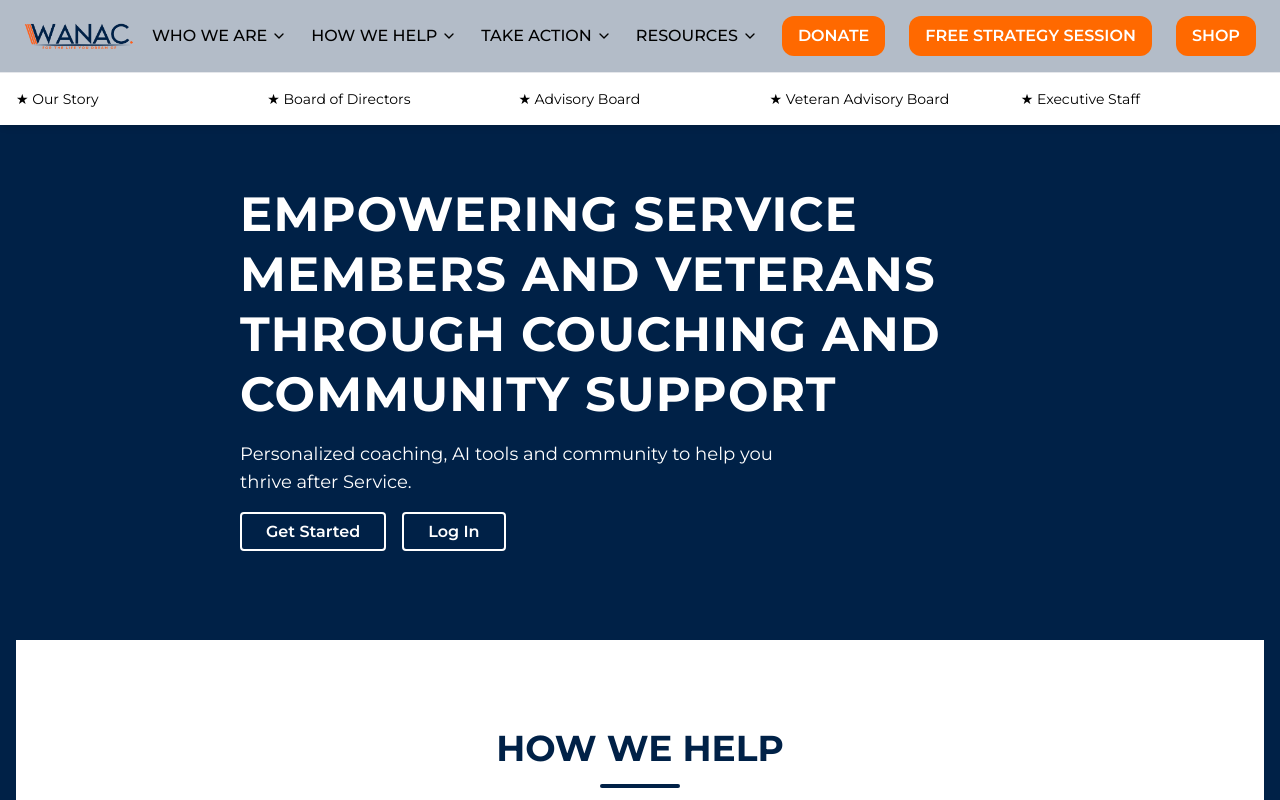
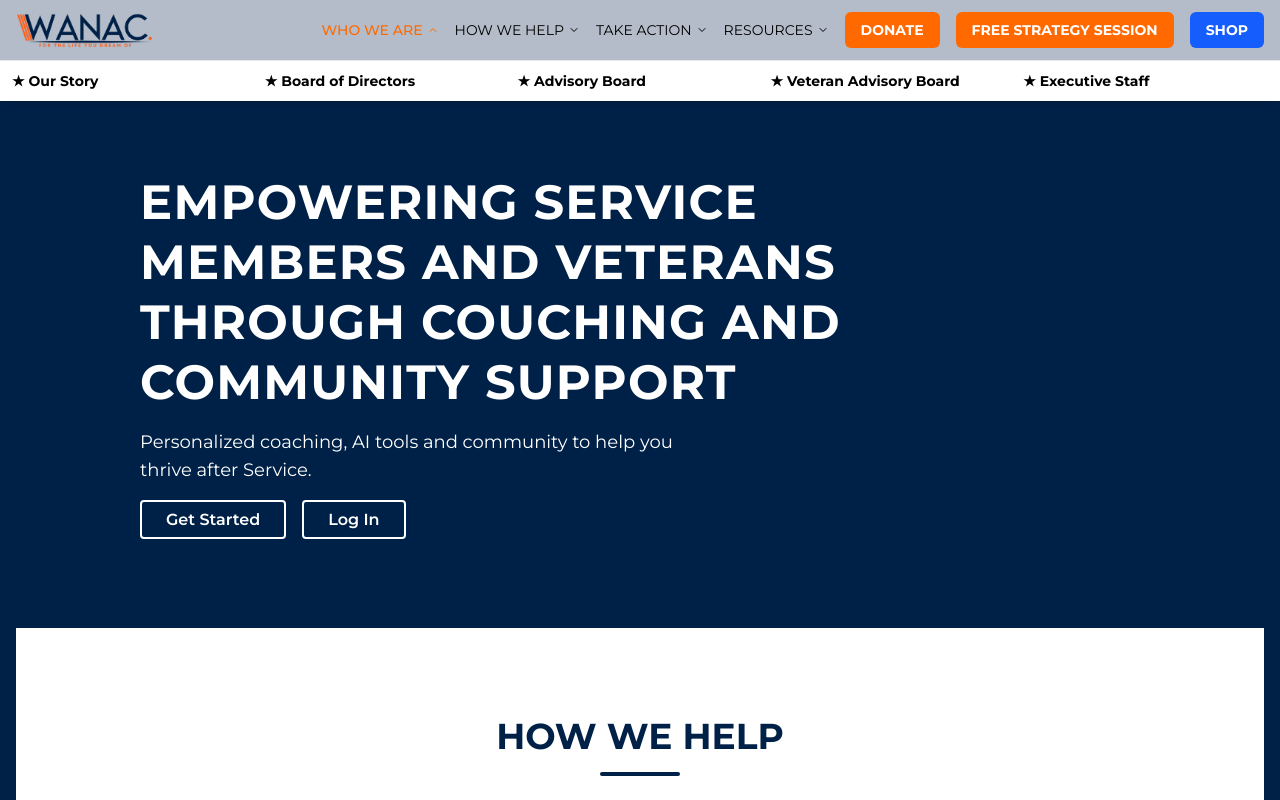
Before and after one commit to ianfranko/wanac-platform, a Next.js app: page / in a window 1280 px wide. Both pictures are taken after a click on the button "WHO WE ARE". Shown: the top 800 px of the page. Built offline with nearby package versions, Linux system fonts and the light colour scheme.

Commit message:
Removed all the admin dashboard menu items   with '#' will be ignored, and an empty message aborts the commit.

```diff
--- a/components/Navbar.jsx
+++ b/components/Navbar.jsx
@@ -4,7 +4,8 @@ import Link from "next/link";
 import { useState, useEffect, useRef } from "react";
 import { ChevronDown, Menu } from "lucide-react";
 import Image from "next/image";
-import { usePathname } from "next/navigation";
+import { usePathname, useRouter } from "next/navigation";
+
 
 export default function Navbar({ hideNavbar = false }) {
   const [activeDropdown, setActiveDropdown] = useState(null);
@@ -12,6 +13,7 @@ export default function Navbar({ hideNavbar = false }) {
   const dropdownRef = useRef(null);
   const navRef = useRef(null);
   const pathname = usePathname();
+  const router = useRouter();
 
   // List of paths where the navbar should be hidden
   const navbarExcludedPaths = [
@@ -64,6 +66,12 @@ export default function Navbar({ hideNavbar = false }) {
     }
   };
 
+  // Function to handle navigation
+  const handleNavigation = (href) => {
+    setActiveDropdown(null); // Close dropdown
+    window.location.href = href; // Navigate using window.location for direct navigation
+  };
+
   useEffect(() => {
     document.addEventListener("mousedown", handleClickOutside);
     return () => document.removeEventListener("mousedown", handleClickOutside);
@@ -114,18 +122,18 @@ export default function Navbar({ hideNavbar = false }) {
   return (
     <nav
       ref={navRef}
-      className="bg-white/70 backdrop-blur-md shadow-md py-4 px-6 sticky top-0 z-50 transition duration-300"
+      className="bg-white/70 text-sm backdrop-blur-md shadow-md py-3 px-4 sticky top-0 z-50 transition duration-300"
       role="navigation"
       aria-label="Main navigation"
     >
       <div className="flex justify-between items-center max-w-7xl mx-auto">
-        <div className="text-2xl font-extrabold">
-          <Link href="/" aria-label="WANAC Home">
+        <div className="flex items-center">
+          <Link href="/homepage" aria-label="WANAC Home">
             <Image
               src="/WANAC N 8 Old Glory.png"
               alt="WANAC Logo"
-              width={120}
-              height={40}
+              width={150}
+              height={50}
               priority
               className="object-contain"
             />
@@ -134,7 +142,7 @@ export default function Navbar({ hideNavbar = false }) {
 
         {/* Desktop Menu */}
         <nav
-          className="hidden md:flex space-x-6 items-center relative"
+          className="hidden md:flex space-x-4 items-center relative"
           ref={dropdownRef}
           aria-label="Desktop navigation"
         >
@@ -142,11 +150,13 @@ export default function Navbar({ hideNavbar = false }) {
             <button
               onClick={() => toggleDropdown("are")}
               onKeyDown={(e) => handleKeyDown(e, "are")}
-              className="flex items-center text-black font-medium hover:text-orange-500 transition duration-300"
+              className={`flex items-center text-sm hover:text-orange-500 transition duration-500 ${
+                activeDropdown === "are" ? "text-orange-500 font-medium" : "text-black"
+              }`}
               aria-expanded={activeDropdown === "are"}
               aria-haspopup="true"
             >
-              WHO WE ARE<ChevronDown className="ml-1 w-4 h-4" aria-hidden="true" />
+              WHO WE ARE<ChevronDown className={`ml-1 w-3 h-3 transition-transform duration-500 ${activeDropdown === "are" ? "rotate-180" : ""}`} aria-hidden="true" />
             </button>
           </div>
 
@@ -154,11 +164,13 @@ export default function Navbar({ hideNavbar = false }) {
             <button
               onClick={() => toggleDropdown("help")}
               onKeyDown={(e) => handleKeyDown(e, "help")}
-              className="flex items-center text-black font-medium hover:text-orange-500 transition duration-300"
+              className={`flex items-center text-sm hover:text-orange-500 transition duration-500 ${
+                activeDropdown === "help" ? "text-orange-500 font-medium" : "text-black"
+              }`}
               aria-expanded={activeDropdown === "help"}
               aria-haspopup="true"
             >
-              HOW WE HELP <ChevronDown className="ml-1 w-4 h-4" aria-hidden="true" />
+              HOW WE HELP <ChevronDown className={`ml-1 w-3 h-3 transition-transform duration-500 ${activeDropdown === "help" ? "rotate-180" : ""}`} aria-hidden="true" />
             </button>
           </div>
 
@@ -166,11 +178,13 @@ export default function Navbar({ hideNavbar = false }) {
             <button
               onClick={() => toggleDropdown("action")}
               onKeyDown={(e) => handleKeyDown(e, "action")}
-              className="flex items-center text-black font-medium hover:text-orange-500 transition duration-300"
+              className={`flex items-center text-sm font hover:text-orange-500 transition duration-500 ${
+                activeDropdown === "action" ? "text-orange-500 font-medium" : "text-black"
+              }`}
               aria-expanded={activeDropdown === "action"}
               aria-haspopup="true"
             >
-              TAKE ACTION <ChevronDown className="ml-1 w-4 h-4" aria-hidden="true" />
+              TAKE ACTION <ChevronDown className={`ml-1 w-3 h-3 transition-transform duration-500 ${activeDropdown === "action" ? "rotate-180" : ""}`} aria-hidden="true" />
             </button>
           </div>
 
@@ -178,29 +192,31 @@ export default function Navbar({ hideNavbar = false }) {
             <button
               onClick={() => toggleDropdown("resources")}
               onKeyDown={(e) => handleKeyDown(e, "resources")}
-              className="flex items-center text-black font-medium hover:text-orange-500 transition duration-300"
+              className={`flex items-center text-sm font hover:text-orange-500 transition duration-500 ${
+                activeDropdown === "resources" ? "text-orange-500 font-medium" : "text-black"
+              }`}
               aria-expanded={activeDropdown === "resources"}
               aria-haspopup="true"
             >
-              RESOURCES <ChevronDown className="ml-1 w-4 h-4" aria-hidden="true" />
+              RESOURCES <ChevronDown className={`ml-1 w-3 h-3 transition-transform duration-500 ${activeDropdown === "resources" ? "rotate-180" : ""}`} aria-hidden="true" />
             </button>
           </div>
 
           <Link
             href="/donate"
-            className="bg-orange-500 text-white px-4 py-2 rounded-xl font-semibold hover:bg-orange-600 transition duration-300"
+            className="bg-orange-500 text-white text-sm font-bold px-4 py-2 rounded-md hover:bg-orange-600 transition duration-300"
           >
             DONATE
           </Link>
           <Link
             href="/strategy"
-            className="bg-orange-500 text-white px-4 py-2 rounded-xl font-semibold hover:bg-orange-600 transition duration-300"
+            className="bg-orange-500 text-white text-sm font-bold px-4 py-2 rounded-md hover:bg-orange-600 transition duration-300"
           >
             FREE STRATEGY SESSION
           </Link>
           <Link
             href="/workshops"
-            className="bg-orange-500 text-white px-4 py-2 rounded-xl font-semibold hover:bg-orange-600 transition duration-300"
+            className="bg-blue-600 text-white text-sm font-bold px-4 py-2 rounded-md hover:bg-blue-700 transition duration-300"
           >
             SHOP
           </Link>
@@ -212,163 +228,258 @@ export default function Navbar({ hideNavbar = false }) {
             onClick={() => setIsMobileMenuOpen(!isMobileMenuOpen)}
             aria-expanded={isMobileMenuOpen}
             aria-label="Toggle mobile menu"
-            className="p-2"
+            className="p-1.5"
           >
-            <Menu className="w-6 h-6 text-black" aria-hidden="true" />
+            <Menu className="w-5 h-5 text-black" aria-hidden="true" />
           </button>
         </div>
       </div>
 
       {/* Full-width Dropdowns */}
       <div
-        className={`absolute left-0 top-full w-screen bg-white backdrop-blur-md border-t border-gray-200 shadow-md z-40 transition-all duration-300 ease-in-out transform ${
+        className={`absolute left-0 top-full w-screen bg-white backdrop-blur-md border-t border-gray-200 shadow-md z-40 transition-all duration-700 ease-in-out transform ${
           activeDropdown === "are" ? "opacity-100 translate-y-0" : "opacity-0 -translate-y-2 pointer-events-none"
         }`}
         role="menu"
       >
-        <div className="max-w-7xl mx-auto px-4 py-3 grid grid-cols-2 md:grid-cols-5 gap-x-2 gap-y-1 text-black">
-          <Link href="/ourstory" className="text-sm hover:text-orange-500 whitespace-nowrap py-1 transition duration-300" role="menuitem">
+        <div className="max-w-7xl mx-auto px-3 py-2 grid grid-cols-2 md:grid-cols-5 gap-x-2 gap-y-1 text-black">
+          <a
+            href="/ourstory"
+            onClick={() => handleNavigation("/ourstory")}
+            className="text-sm font-bold hover:text-orange-500 whitespace-nowrap py-0.5 transition duration-300 cursor-pointer"
+            role="menuitem"
+          >
             ★ Our Story
-          </Link>
-          <Link href="/ourstory" className="text-sm hover:text-orange-500 whitespace-nowrap py-1 transition duration-300" role="menuitem">
+          </a>
+          <a
+            href="/ourstory"
+            onClick={() => handleNavigation("/ourstory")}
+            className="text-sm font-bold hover:text-orange-500 whitespace-nowrap py-0.5 transition duration-300 cursor-pointer"
+            role="menuitem"
+          >
             ★ Board of Directors
-          </Link>
-          <Link href="/ourstory" className="text-sm hover:text-orange-500 whitespace-nowrap py-1 transition duration-300" role="menuitem">
+          </a>
+          <a
+            href="/ourstory"
+            onClick={() => handleNavigation("/ourstory")}
+            className="text-sm font-bold hover:text-orange-500 whitespace-nowrap py-0.5 transition duration-300 cursor-pointer"
+            role="menuitem"
+          >
             ★ Advisory Board
-          </Link>
-          <Link href="/ourstory" className="text-sm hover:text-orange-500 whitespace-nowrap py-1 transition duration-300" role="menuitem">
+          </a>
+          <a
+            href="/ourstory"
+            onClick={() => handleNavigation("/ourstory")}
+            className="text-sm font-bold hover:text-orange-500 whitespace-nowrap py-0.5 transition duration-300 cursor-pointer"
+            role="menuitem"
+          >
             ★ Veteran Advisory Board
-          </Link>
-          <Link href="/ourstory" className="text-sm hover:text-orange-500 whitespace-nowrap py-1 transition duration-300" role="menuitem">
+          </a>
+          <a
+            href="/ourstory"
+            onClick={() => handleNavigation("/ourstory")}
+            className="text-sm font-bold hover:text-orange-500 whitespace-nowrap py-0.5 transition duration-300 cursor-pointer"
+            role="menuitem"
+          >
             ★ Executive Staff
-          </Link>
+          </a>
         </div>
       </div>
 
       <div
-        className={`absolute left-0 top-full w-screen bg-white backdrop-blur-md border-t border-gray-200 shadow-md z-40 transition-all duration-300 ease-in-out transform ${
+        className={`absolute left-0 top-full w-screen bg-white backdrop-blur-md border-t border-gray-200 shadow-md z-40 transition-all duration-700 ease-in-out transform ${
           activeDropdown === "help" ? "opacity-100 translate-y-0" : "opacity-0 -translate-y-2 pointer-events-none"
         }`}
         role="menu"
       >
-        <div className="max-w-7xl mx-auto px-4 py-3 grid grid-cols-2 md:grid-cols-5 gap-x-2 gap-y-1 text-black">
-          <Link href="/howwehelp" className="text-sm hover:text-orange-500 whitespace-nowrap py-1 transition duration-300" role="menuitem">
+        <div className="max-w-7xl mx-auto px-3 py-2 grid grid-cols-2 md:grid-cols-5 gap-x-2 gap-y-1 text-black">
+          <a
+            href="/howwehelp"
+            onClick={() => handleNavigation("/howwehelp")}
+            className="text-sm font-bold hover:text-orange-500 whitespace-nowrap py-0.5 transition duration-300 cursor-pointer"
+            role="menuitem"
+          >
             ★ Why You Need a Coach
-          </Link>
-          <Link href="/howwehelp" className="text-sm hover:text-orange-500 whitespace-nowrap py-1 transition duration-300" role="menuitem">
+          </a>
+          <a
+            href="/howwehelp"
+            onClick={() => handleNavigation("/howwehelp")}
+            className="text-sm font-bold hover:text-orange-500 whitespace-nowrap py-0.5 transition duration-300 cursor-pointer"
+            role="menuitem"
+          >
             ★ Our Approach
-          </Link>
-          <Link href="/howwehelp" className="text-sm hover:text-orange-500 whitespace-nowrap py-1 transition duration-300" role="menuitem">
+          </a>
+          <a
+            href="/howwehelp"
+            onClick={() => handleNavigation("/howwehelp")}
+            className="text-sm font-bold hover:text-orange-500 whitespace-nowrap py-0.5 transition duration-300 cursor-pointer"
+            role="menuitem"
+          >
             ★ Phase 1
-          </Link>
-          <Link href="/howwehelp" className="text-sm hover:text-orange-500 whitespace-nowrap py-1 transition duration-300" role="menuitem">
+          </a>
+          <a
+            href="/howwehelp"
+            onClick={() => handleNavigation("/howwehelp")}
+            className="text-sm font-bold hover:text-orange-500 whitespace-nowrap py-0.5 transition duration-300 cursor-pointer"
+            role="menuitem"
+          >
             ★ Phase 2
-          </Link>
-          <Link href="/howwehelp" className="text-sm hover:text-orange-500 whitespace-nowrap py-1 transition duration-300" role="menuitem">
+          </a>
+          <a
+            href="/howwehelp"
+            onClick={() => handleNavigation("/howwehelp")}
+            className="text-sm font-bold hover:text-orange-500 whitespace-nowrap py-0.5 transition duration-300 cursor-pointer"
+            role="menuitem"
+          >
             ★ Phase 3
-          </Link>
+          </a>
         </div>
       </div>
 
       <div
-        className={`absolute left-0 top-full w-screen bg-white backdrop-blur-md border-t border-gray-200 shadow-md z-40 transition-all duration-300 ease-in-out transform ${
+        className={`absolute left-0 top-full w-screen bg-white backdrop-blur-md border-t border-gray-200 shadow-md z-40 transition-all duration-700 ease-in-out transform ${
           activeDropdown === "action" ? "opacity-100 translate-y-0" : "opacity-0 -translate-y-2 pointer-events-none"
         }`}
         role="menu"
       >
-        <div className="max-w-7xl mx-auto px-4 py-3 grid grid-cols-2 md:grid-cols-5 gap-x-2 gap-y-1 text-black">
-          <Link href="/volunteer" className="text-sm hover:text-orange-500 whitespace-nowrap py-1 transition duration-300" role="menuitem">
+        <div className="max-w-7xl mx-auto px-3 py-2 grid grid-cols-2 md:grid-cols-5 gap-x-2 gap-y-1 text-black">
+          <a
+            href="/volunteer"
+            onClick={() => handleNavigation("/volunteer")}
+            className="text-sm font-bold hover:text-orange-500 whitespace-nowrap py-0.5 transition duration-300 cursor-pointer"
+            role="menuitem"
+          >
             ★ Volunteer
-          </Link>
-          <Link href="/corporatepartners" className="text-sm hover:text-orange-500 whitespace-nowrap py-1 transition duration-300" role="menuitem">
+          </a>
+          <a
+            href="/corporatepartners"
+            onClick={() => handleNavigation("/corporatepartners")}
+            className="text-sm font-bold hover:text-orange-500 whitespace-nowrap py-0.5 transition duration-300 cursor-pointer"
+            role="menuitem"
+          >
             ★ Corporate Partners
-          </Link>
-          <Link href="/leadership" className="text-sm hover:text-orange-500 whitespace-nowrap py-1 transition duration-300" role="menuitem">
+          </a>
+          <a
+            href="/leadership"
+            onClick={() => handleNavigation("/leadership")}
+            className="text-sm font-bold hover:text-orange-500 whitespace-nowrap py-0.5 transition duration-300 cursor-pointer"
+            role="menuitem"
+          >
             ★ Leadership Giving
-          </Link>
-          <Link href="/support" className="text-sm hover:text-orange-500 whitespace-nowrap py-1 transition duration-300" role="menuitem">
+          </a>
+          <a
+            href="/support"
+            onClick={() => handleNavigation("/donate")}
+            className="text-sm font-bold hover:text-orange-500 whitespace-nowrap py-0.5 transition duration-300 cursor-pointer"
+            role="menuitem"
+          >
             ★ Ways to Support
-          </Link>
-          <Link href="/testimonials" className="text-sm hover:text-orange-500 whitespace-nowrap py-1 transition duration-300" role="menuitem">
+          </a>
+          <a
+            href="/testimonials"
+            onClick={() => handleNavigation("/testimonials")}
+            className="text-sm font-bold hover:text-orange-500 whitespace-nowrap py-0.5 transition duration-300 cursor-pointer"
+            role="menuitem"
+          >
             ★ Testimonials
-          </Link>
+          </a>
         </div>
       </div>
 
       <div
-        className={`absolute left-0 top-full w-screen bg-white backdrop-blur-md border-t border-gray-200 shadow-md z-40 transition-all duration-300 ease-in-out transform ${
+        className={`absolute left-0 top-full w-screen bg-white backdrop-blur-md border-t border-gray-200 shadow-md z-40 transition-all duration-700 ease-in-out transform ${
           activeDropdown === "resources" ? "opacity-100 translate-y-0" : "opacity-0 -translate-y-2 pointer-events-none"
         }`}
         role="menu"
       >
-        <div className="max-w-7xl mx-auto px-4 py-3 grid grid-cols-2 md:grid-cols-4 gap-x-2 gap-y-1 text-black">
-          <Link href="/workshops" className="text-sm hover:text-orange-500 whitespace-nowrap py-1 transition duration-300" role="menuitem">
+        <div className="max-w-7xl mx-auto px-3 py-2 grid grid-cols-2 md:grid-cols-4 gap-x-2 gap-y-1 text-black">
+          <a
+            href="/workshops"
+            onClick={() => handleNavigation("/workshops")}
+            className="text-sm font-bold hover:text-orange-500 whitespace-nowrap py-0.5 transition duration-300 cursor-pointer"
+            role="menuitem"
+          >
             ★ Free Workshops
-          </Link>
-          <Link href="/guides" className="text-sm hover:text-orange-500 whitespace-nowrap py-1 transition duration-300" role="menuitem">
+          </a>
+          <a
+            href="/guides"
+            onClick={() => handleNavigation("/guides")}
+            className="text-sm font-bold hover:text-orange-500 whitespace-nowrap py-0.5 transition duration-300 cursor-pointer"
+            role="menuitem"
+          >
             ★ Guides
-          </Link>
-          <Link href="/blog" className="text-sm hover:text-orange-500 whitespace-nowrap py-1 transition duration-300" role="menuitem">
+          </a>
+          <a
+            href="/blog"
+            onClick={() => handleNavigation("/blogs")}
+            className="text-sm font-bold hover:text-orange-500 whitespace-nowrap py-0.5 transition duration-300 cursor-pointer"
+            role="menuitem"
+          >
             ★ Blog
-          </Link>
-          <Link href="/help" className="text-sm hover:text-orange-500 whitespace-nowrap py-1 transition duration-300" role="menuitem">
+          </a>
+          <a
+            href="/help"
+            onClick={() => handleNavigation("/helpcenter")}
+            className="text-sm font-bold hover:text-orange-500 whitespace-nowrap py-0.5 transition duration-300 cursor-pointer"
+            role="menuitem"
+          >
             ★ Help Center
-          </Link>
+          </a>
         </div>
       </div>
 
       {/* Mobile Menu Content */}
       <div
-        className={`md:hidden mt-4 px-4 space-y-4 bg-white/90 backdrop-blur-md border-t py-4 transition-all duration-300 ease-in-out ${
+        className={`md:hidden mt-3 px-3 space-y-3 bg-white/90 backdrop-blur-md border-t py-3 transition-all duration-500 ease-in-out ${
           isMobileMenuOpen ? "opacity-100 max-h-96" : "opacity-0 max-h-0 overflow-hidden pointer-events-none"
         }`}
         role="menu"
       >
         <Link
           href="/who-we-are"
-          className="block text-black font-medium hover:text-orange-500 transition duration-300"
+          className="block text-black text-sm font-bold hover:text-orange-500 transition duration-300"
           role="menuitem"
         >
           ★ Who We Are
         </Link>
         <Link
-          href="/how-we-help"
-          className="block text-black font-medium hover:text-orange-500 transition duration-300"
+          href="/howwehelp"
+          className="block text-black text-sm font-bold hover:text-orange-500 transition duration-300"
           role="menuitem"
         >
           ★ How We Help
         </Link>
         <Link
           href="/take-action"
-          className="block text-black font-medium hover:text-orange-500 transition duration-300"
+          className="block text-black text-sm font-bold hover:text-orange-500 transition duration-300"
           role="menuitem"
         >
           ★ Take Action
         </Link>
         <Link
           href="/resources"
-          className="block text-black font-medium hover:text-orange-500 transition duration-300"
+          className="block text-black text-sm font-bold hover:text-orange-500 transition duration-300"
           role="menuitem"
         >
           ★ Resources
         </Link>
         <Link
           href="/donate"
-          className="block bg-orange-500 text-white px-4 py-2 rounded-xl font-semibold hover:bg-orange-600 transition duration-300"
+          className="block bg-orange-500 text-white text-sm font-bold px-4 py-2 rounded-md hover:bg-orange-600 transition duration-300"
           role="menuitem"
         >
           DONATE
         </Link>
         <Link
           href="/strategy"
-          className="block bg-orange-500 text-white px-4 py-2 rounded-xl font-semibold hover:bg-orange-600 transition duration-300"
+          className="block bg-orange-500 text-white text-sm font-bold px-4 py-2 rounded-md hover:bg-orange-600 transition duration-300"
           role="menuitem"
         >
           FREE STRATEGY SESSION
         </Link>
         <Link
           href="/workshops"
-          className="block bg-orange-500 text-white px-4 py-2 rounded-xl font-semibold hover:bg-orange-600 transition duration-300"
+          className="block bg-blue-600 text-white text-sm font-bold px-4 py-2 rounded-md hover:bg-blue-700 transition duration-300"
           role="menuitem"
         >
           SHOP
--- a/src/app/page.jsx
+++ b/src/app/page.jsx
@@ -20,7 +20,7 @@ export default function Home() {
       {/* Hero Section */}
 <section className="min-h-[65vh] bg-[#002147] text-white py-24">
   <div className="container mx-auto grid grid-cols-12 px-6">
-    <div className="col-start-3 col-span-8 flex flex-col">
+    <div className="col-start-2 col-span-8 flex flex-col">
       <h1 className="text-5xl font-extrabold max-w-3xl leading-tight uppercase tracking-wide text-heading">
         Empowering Service Members and Veterans through couching and community support
       </h1>
```
Also changed, not shown: src/app/(resources)/helpcenter/page.jsx (+5 -5 lines), src/app/(dashboard)/admin/admindashboard/Analytics/page.jsx (deleted), src/app/(dashboard)/admin/admindashboard/announcements/page.jsx (deleted), src/app/(dashboard)/admin/admindashboard/coaches/page.jsx (deleted), src/app/(dashboard)/admin/admindashboard/feedback/page.jsx (deleted), src/app/(dashboard)/admin/admindashboard/resources/page.jsx (deleted), src/app/(dashboard)/admin/admindashboard/sessions/page.jsx (deleted), src/app/(dashboard)/admin/admindashboard/settings/page.jsx (deleted), src/app/(dashboard)/admin/admindashboard/usermanagement/page.jsx (deleted).
